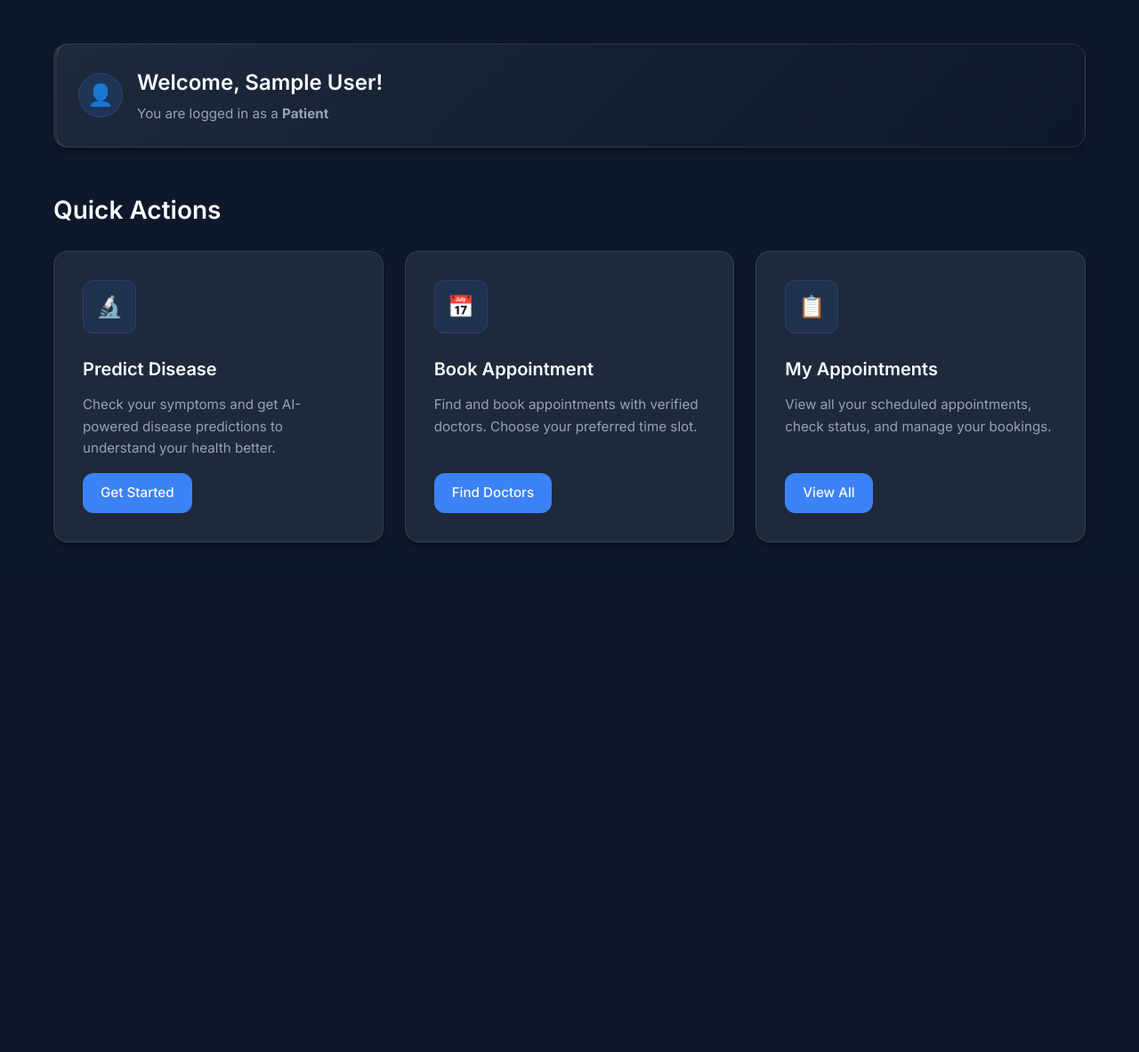
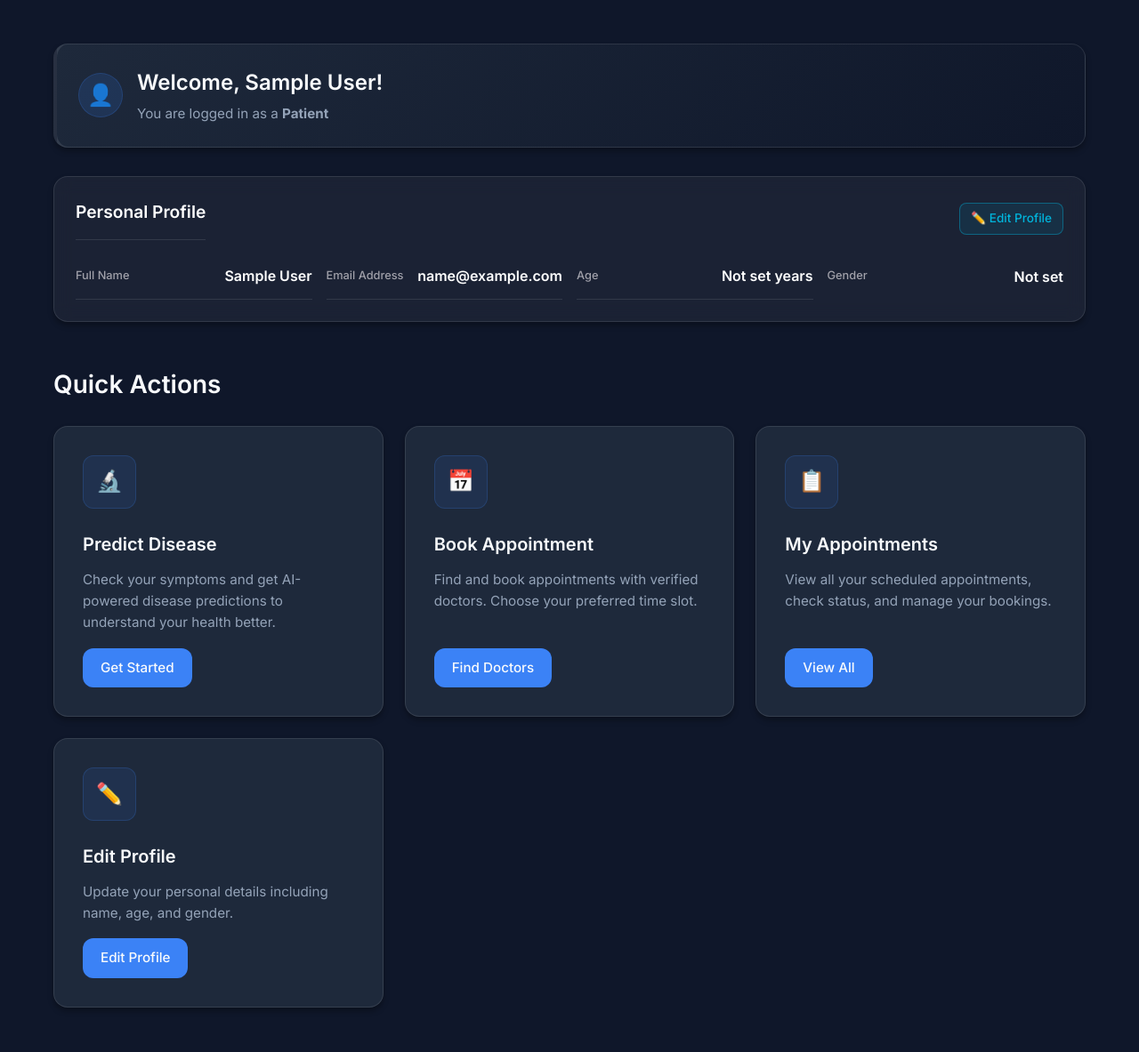
Before and after one commit to rudraksh974/Medi_Care, a Django app: page /users/patient/dashboard/ in a window 1280 px wide. Shown: the part 200-1383 px from the top of the page at 89% size. Before the commit the page ends 810 px from the top, so only its background shows below. Run offline with Django 5.2, Linux system fonts and the light colour scheme; the visitor is signed in with stand-in values (Sample User, id 1); data comes from the database, SQL or seed files in the repository.

Commit message:
add age and gender to signup, auto-calculate doctor experience, and add patient profile edit

```diff
--- a/doctors/forms.py
+++ b/doctors/forms.py
@@ -4,9 +4,8 @@ from .models import Doctor
 class DoctorProfileForm(forms.ModelForm):
     class Meta:
         model = Doctor
-        fields = ['experience', 'location', 'phone', 'appointment_mode_preference', 'available', 'lat', 'lng', 'slot_duration', 'registration_year']
+        fields = ['location', 'phone', 'appointment_mode_preference', 'available', 'lat', 'lng', 'slot_duration', 'registration_year']
         widgets = {
-            'experience': forms.NumberInput(attrs={'class': 'form-control'}),
             'location': forms.TextInput(attrs={'class': 'form-control'}),
             'phone': forms.TextInput(attrs={'class': 'form-control'}),
             'appointment_mode_preference': forms.Select(attrs={'class': 'form-control'}),
--- a/templates/users/patient_dashboard.html
+++ b/templates/users/patient_dashboard.html
@@ -16,6 +16,32 @@
         <div class="dashboard-welcome-content">
             <h2>Welcome, {{ user.get_full_name|default:user.username }}!</h2>
             <p>You are logged in as a <strong>Patient</strong></p>
+        </div>
+    </div>
+
+    <!-- Profile Information Card -->
+    <div class="dashboard-profile-card" style="background: rgba(255, 255, 255, 0.05); border: 1px solid rgba(255, 255, 255, 0.1); border-radius: 16px; padding: 1.5rem; margin-bottom: 2rem; backdrop-filter: blur(10px);">
+        <div style="display: flex; justify-content: space-between; align-items: center; margin-bottom: 1rem;">
+            <h3 style="margin: 0; font-size: 1.2rem; font-weight: 600; color: white;">Personal Profile</h3>
+            <a href="{% url 'edit_patient_profile' %}" class="btn btn-outline-sm" style="padding: 6px 12px; font-size: 0.85rem; border-radius: 8px; text-decoration: none; border: 1px solid rgba(0, 180, 219, 0.4); color: #00b4db; background: rgba(0, 180, 219, 0.1);">✏️ Edit Profile</a>
+        </div>
+        <div class="profile-info" style="display: grid; grid-template-columns: repeat(auto-fit, minmax(180px, 1fr)); gap: 1rem;">
+            <div class="profile-info-item">
+                <span class="profile-info-label" style="display: block; font-size: 0.8rem; color: #a1a1aa; margin-bottom: 2px;">Full Name</span>
+                <span class="profile-info-value" style="font-weight: 600; color: white;">{{ user.get_full_name|default:"Not set" }}</span>
+            </div>
+            <div class="profile-info-item">
+                <span class="profile-info-label" style="display: block; font-size: 0.8rem; color: #a1a1aa; margin-bottom: 2px;">Email Address</span>
+                <span class="profile-info-value" style="font-weight: 600; color: white;">{{ user.email }}</span>
+            </div>
+            <div class="profile-info-item">
+                <span class="profile-info-label" style="display: block; font-size: 0.8rem; color: #a1a1aa; margin-bottom: 2px;">Age</span>
+                <span class="profile-info-value" style="font-weight: 600; color: white;">{{ patient.age|default:"Not set" }} years</span>
+            </div>
+            <div class="profile-info-item">
+                <span class="profile-info-label" style="display: block; font-size: 0.8rem; color: #a1a1aa; margin-bottom: 2px;">Gender</span>
+                <span class="profile-info-value" style="font-weight: 600; color: white;">{{ patient.gender|default:"Not set" }}</span>
+            </div>
         </div>
     </div>
 
@@ -46,6 +72,14 @@
                 <p>View all your scheduled appointments, check status, and manage your bookings.</p>
                 <span class="btn btn-primary">View All</span>
             </a>
+
+            <!-- Edit Profile Card -->
+            <a href="{% url 'edit_patient_profile' %}" class="dashboard-action-card">
+                <div class="dashboard-action-icon">✏️</div>
+                <h3>Edit Profile</h3>
+                <p>Update your personal details including name, age, and gender.</p>
+                <span class="btn btn-primary">Edit Profile</span>
+            </a>
         </div>
     </div>
 </div>
--- a/users/forms.py
+++ b/users/forms.py
@@ -7,10 +7,22 @@ User = get_user_model()
 class CustomUserCreationForm(UserCreationForm):
     first_name = forms.CharField(required=True, label="First Name")
     email = forms.EmailField(required=True, label="Email Address")
+    age = forms.IntegerField(
+        required=True,
+        min_value=1,
+        max_value=120,
+        label="Age",
+        widget=forms.NumberInput(attrs={'placeholder': 'e.g., 25'})
+    )
+    gender = forms.ChoiceField(
+        choices=[('', 'Select Gender'), ('Male', 'Male'), ('Female', 'Female'), ('Other', 'Other')],
+        required=True,
+        label="Gender"
+    )
 
     class Meta:
         model = User
-        fields = ("username", "email", "first_name", "last_name")
+        fields = ("username", "email", "first_name", "last_name", "age", "gender")
 
 STATE_COUNCIL_CHOICES = [
     ('', 'Select State Medical Council'),
@@ -96,3 +108,29 @@ class DoctorSignupForm(CustomUserCreationForm):
             "specialization", "appointment_mode_preference", "location", "lat", "lng",
             "registration_number", "state_council", "registration_year", "verification_document"
         )
+
+
+class PatientProfileForm(forms.Form):
+    first_name = forms.CharField(
+        required=True,
+        label="First Name",
+        widget=forms.TextInput(attrs={'class': 'form-control'})
+    )
+    last_name = forms.CharField(
+        required=False,
+        label="Last Name",
+        widget=forms.TextInput(attrs={'class': 'form-control'})
+    )
+    age = forms.IntegerField(
+        required=True,
+        min_value=1,
+        max_value=120,
+        label="Age",
+        widget=forms.NumberInput(attrs={'class': 'form-control', 'placeholder': 'e.g., 25'})
+    )
+    gender = forms.ChoiceField(
+        choices=[('Male', 'Male'), ('Female', 'Female'), ('Other', 'Other')],
+        required=True,
+        label="Gender",
+        widget=forms.Select(attrs={'class': 'form-control'})
+    )
--- a/users/urls.py
+++ b/users/urls.py
@@ -8,6 +8,7 @@ urlpatterns = [
     path('logout/', views.logout_view, name='logout'),
     path('dashboard/', views.dashboard_redirect, name='dashboard_redirect'),
     path('patient/dashboard/', views.patient_dashboard, name='patient_dashboard'),
+    path('patient/profile/edit/', views.edit_patient_profile, name='edit_patient_profile'),
     path('doctor/dashboard/', views.doctor_dashboard, name='doctor_dashboard'),
     path('verify-otp/', views.verify_otp_view, name='verify_otp'),
 ]
--- a/users/views.py
+++ b/users/views.py
@@ -1,7 +1,7 @@
 from django.shortcuts import render, redirect
 from django.contrib.auth import login, logout, authenticate
 from django.contrib.auth.decorators import login_required
-from .forms import CustomUserCreationForm, DoctorSignupForm
+from .forms import CustomUserCreationForm, DoctorSignupForm, PatientProfileForm
 from django.contrib.auth.forms import AuthenticationForm
 from django.contrib.auth import get_user_model
 from .decorators import patient_required, doctor_required
@@ -133,9 +133,17 @@ def verify_otp_view(request):
                     user.is_doctor = False
                     user.save()
 
+                    age = form.cleaned_data.get('age')
+                    gender = form.cleaned_data.get('gender')
+
                     # Automatically create corresponding Patient profile
                     from patients.models import Patient
-                    Patient.objects.get_or_create(user=user)
+                    patient, created = Patient.objects.get_or_create(user=user)
+                    if age is not None:
+                        patient.age = age
+                    if gender:
+                        patient.gender = gender
+                    patient.save()
 
                     login(request, user)
 
@@ -156,6 +164,8 @@ def verify_otp_view(request):
                     user.is_patient = False
                     user.save()
 
+                    age = form.cleaned_data.get('age')
+                    gender = form.cleaned_data.get('gender')
                     location = form.cleaned_data.get('location', 'Not set')
                     specialization = form.cleaned_data.get('specialization', 'General Physician')
                     appointment_mode_preference = form.cleaned_data.get('appointment_mode_preference', 'Both')
@@ -167,11 +177,12 @@ def verify_otp_view(request):
 
                     doctor = Doctor(
                         user=user,
+                        age=age,
+                        gender=gender,
                         specialization=specialization,
                         appointment_mode_preference=appointment_mode_preference,
                         lat=lat,
                         lng=lng,
-                        experience=0,
                         location=location,
                         registration_number=registration_number,
                         state_council=state_council,
@@ -240,20 +251,38 @@ def dashboard_redirect(request):
 
 @patient_required
 def patient_dashboard(request):
-    return render(request, 'users/patient_dashboard.html')
+    from patients.models import Patient
+    patient, created = Patient.objects.get_or_create(user=request.user)
+    return render(request, 'users/patient_dashboard.html', {'patient': patient})
 
 @doctor_required
 def doctor_dashboard(request):
     return render(request, 'users/doctor_dashboard.html')
 
+@patient_required
+def edit_patient_profile(request):
+    from patients.models import Patient
+    patient, created = Patient.objects.get_or_create(user=request.user)
 
-# PATIENT DASHBOARD
-@login_required
-def patient_dashboard(request):
-    return render(request, 'users/patient_dashboard.html')
+    if request.method == 'POST':
+        form = PatientProfileForm(request.POST)
+        if form.is_valid():
+            request.user.first_name = form.cleaned_data['first_name']
+            request.user.last_name = form.cleaned_data.get('last_name', '')
+            request.user.save(update_fields=['first_name', 'last_name'])
 
+            patient.age = form.cleaned_data['age']
+            patient.gender = form.cleaned_data['gender']
+            patient.save()
 
-# DOCTOR DASHBOARD
-@login_required
-def doctor_dashboard(request):
-    return render(request, 'users/doctor_dashboard.html')
+            messages.success(request, "Your profile has been updated successfully.")
+            return redirect('patient_dashboard')
+    else:
+        form = PatientProfileForm(initial={
+            'first_name': request.user.first_name,
+            'last_name': request.user.last_name,
+            'age': patient.age,
+            'gender': patient.gender,
+        })
+
+    return render(request, 'users/edit_patient_profile.html', {'form': form})
```
Also changed, not shown: doctors/models.py (+13 -1 lines), templates/users/edit_patient_profile.html (added, +47 -0 lines), doctors/migrations/0012_doctor_age_doctor_gender_alter_doctor_experience.py (added).
